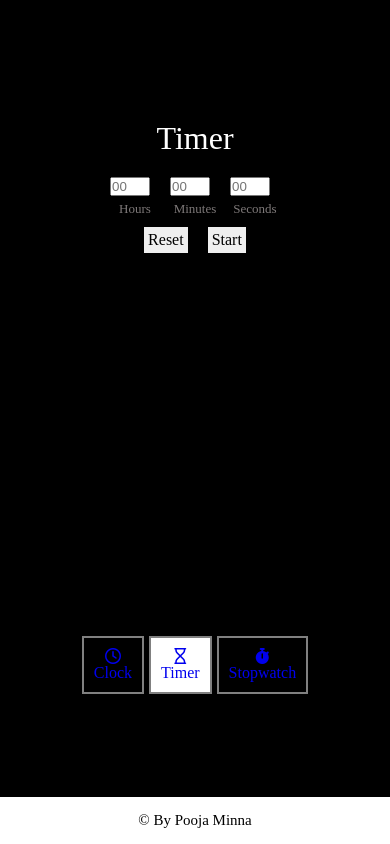
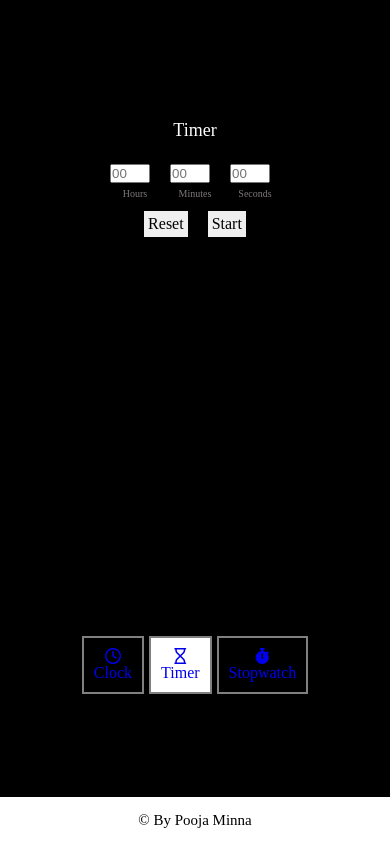
Before and after one commit to poojaminna/poojaminna.github.io, a plain HTML site: page timer/timer.html in a window 390 px wide. Drawn offline with Linux system fonts and the light colour scheme.

Commit message:
Responsive

```diff
--- a/timer/style.css
+++ b/timer/style.css
@@ -138,3 +138,32 @@ header,
 .Timerform input {
   width: 40px;
 }
+
+@media (max-width: 400px) {
+  .heading {
+    width: 100%;
+    color: white;
+    font-size: large;
+  }
+
+  span,
+  p {
+    color: blue;
+    font-size: large;
+  }
+
+  .Timerform span {
+    font-size: x-small;
+    color: rgb(126, 121, 121);
+    display: flex;
+    justify-content: center;
+  }
+}
+
+@media (max-width: 320px) {
+  span,
+  p {
+    color: blue;
+    font-size: small;
+  }
+}
```
